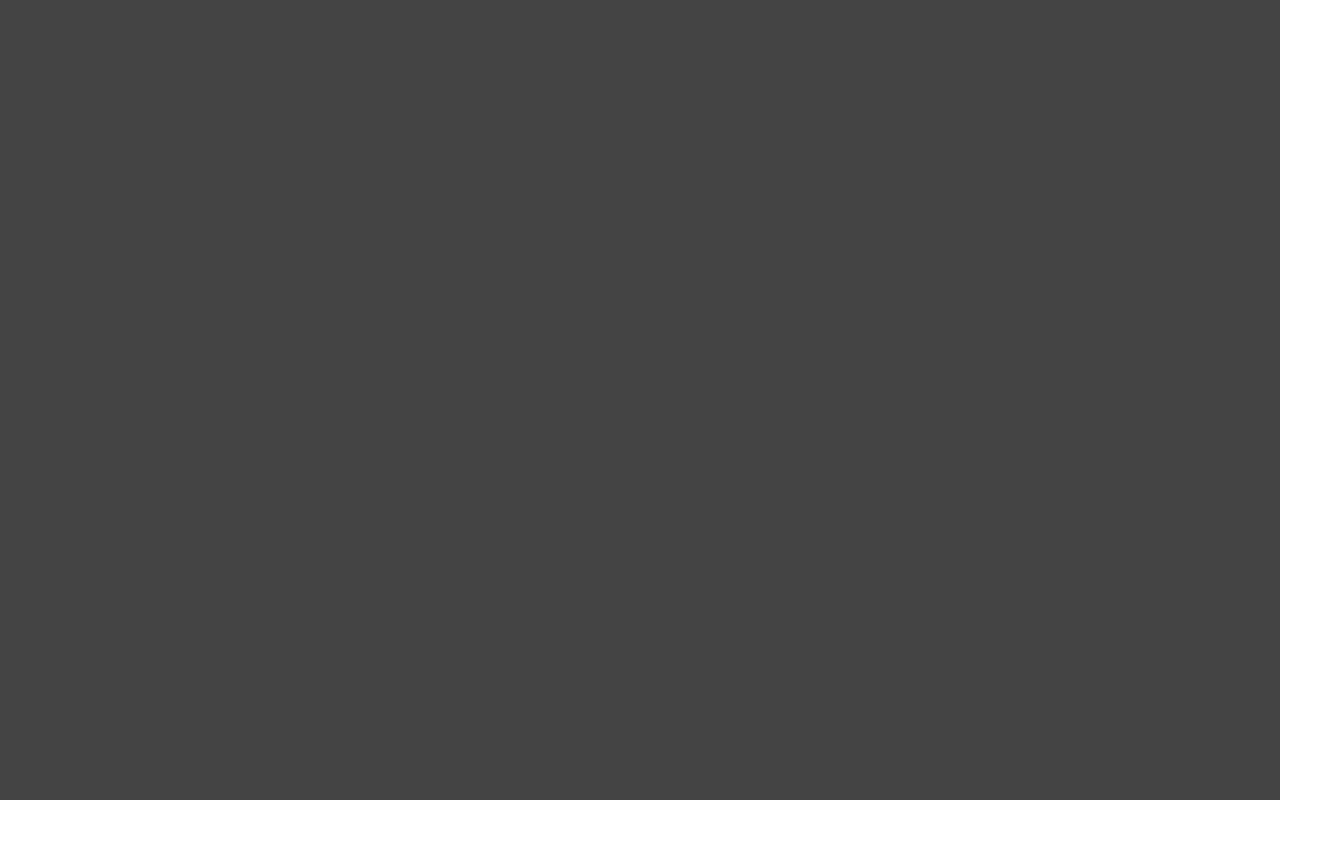
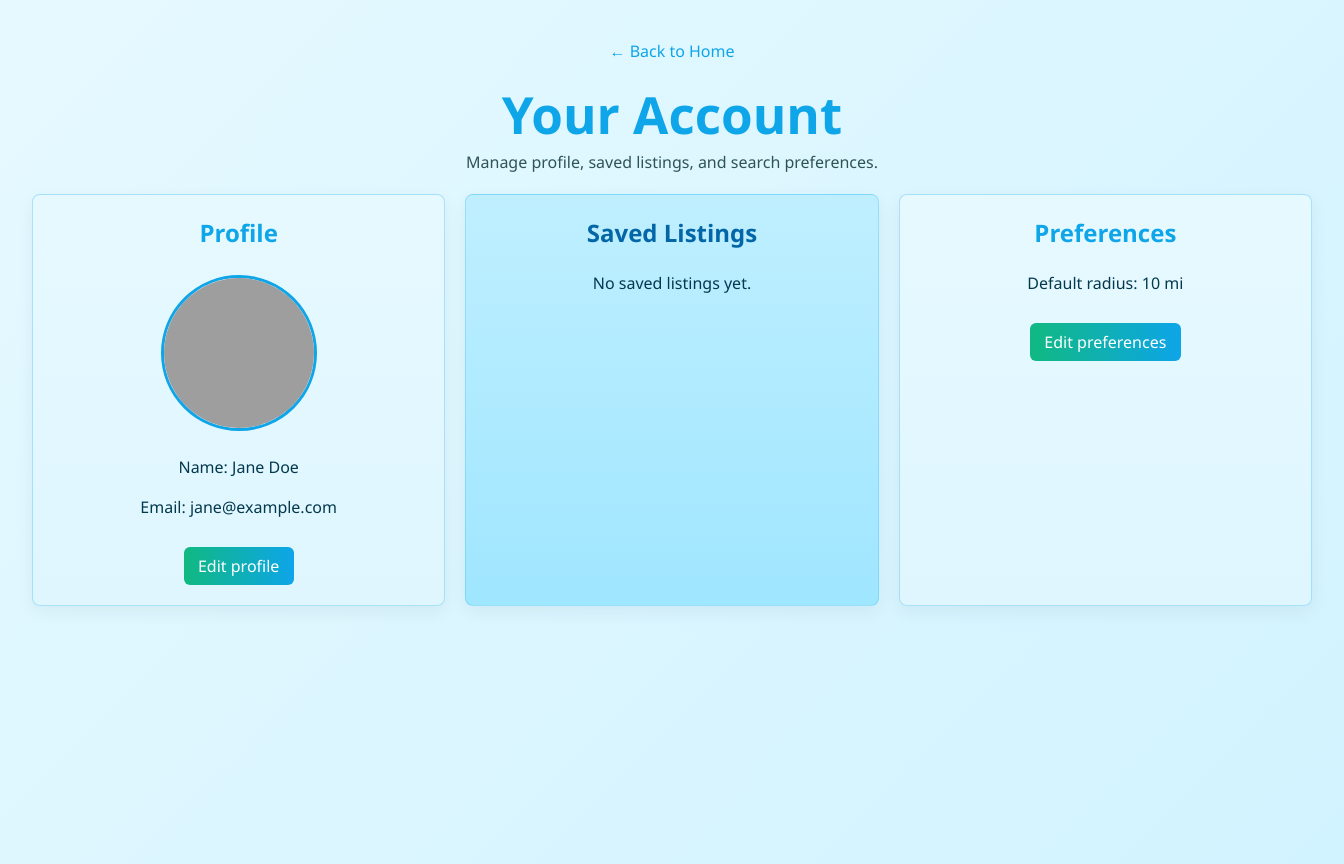
Before and after one commit to WVU-CS330-2025-08-Group03/cs330-2025-group03, a React (Vite) app in the folder frontend/app/: page /account in a window 1280 px wide. Before the commit this address had no page. Shown: the whole page, 1344 px wide, since content can reach past the window. Before the commit the page ends 800 px from the top, so only its background shows below. Built offline with nearby package versions, Linux system fonts and the light colour scheme; grey boxes are pictures that could not be loaded.

Commit message:
Account page updated

```diff
--- a/frontend/app/src/App.css
+++ b/frontend/app/src/App.css
@@ -1,14 +1,14 @@
 
 
 #root {
-  max-width: 1280px;
-  margin: 0 auto;
-  padding: 2rem;
+  width: 100%;
+  margin: 0;
+  padding: 0;
   text-align: center;
   font-family: 'Segoe UI', sans-serif;
 }
- body {
-  background-color: #444;
+body {
+  background-color: #f7f7f7; /* lighter page background instead of dark overlay */
 }
 
 /* Hero section */
--- a/frontend/app/src/App.jsx
+++ b/frontend/app/src/App.jsx
@@ -2,6 +2,7 @@ import React from "react";
 import "./App.css";
 import { Link, Routes, Route } from 'react-router-dom'
 import Login from "./login.jsx";
+import Account from './pages/Account';
 
 function Home() {
   return (
@@ -28,8 +29,9 @@ function Home() {
       </section>
 
       <footer>
-        <p>© 2025 LiveWise — Your path to homeownership made simple.</p>
-        <Link to="/login" className="">Login</Link>
+  <p>© 2025 LiveWise — Your path to homeownership made simple.</p>
+  <Link to="/login" className="">Login</Link> |
+  <Link to="/account">Account</Link>
       </footer>
     </main>
   )
@@ -40,7 +42,8 @@ function App() {
   return (
     <Routes>
       <Route path="/" element={<Home />} />
-      <Route path="/login" element={<Login />} />
+  <Route path="/login" element={<Login />} />
+  <Route path="/account" element={<Account />} />
     </Routes>
   )
 }
--- /dev/null
+++ b/frontend/app/src/pages/Account.css
@@ -0,0 +1,134 @@
+.account-page {
+  --accent-green: #10b981; /* emerald */
+  --accent-blue: #0ea5e9;  /* sky/blue */
+  position: absolute;
+  top: 0;
+  left: 0;
+  right: 0;
+  bottom: 0;
+  width: 100%;
+  min-height: 100vh;
+  margin: 0;
+  padding: 2rem;
+  /* make the main account container a soft blue */
+  background: linear-gradient(135deg, #e6f9ff 0%, #d1f3ff 100%);
+  border: none;
+  color: #03384d; /* darker blue text for contrast */
+}
+.back-button {
+  background: transparent;
+  border: none;
+  color: var(--accent-blue);
+  font-size: 1rem;
+  padding: 0.5rem 1rem;
+  cursor: pointer;
+  margin-bottom: 1rem;
+  transition: transform 0.2s ease;
+  display: inline-flex;
+  align-items: center;
+  border-radius: 6px;
+}
+
+.back-button:hover {
+  background: rgba(14,165,233,0.1);
+  transform: translateX(-4px);
+}
+
+.account-page header h1 {
+  margin: 0 0 0.5rem 0;
+  color: var(--accent-blue);
+}
+.account-page header p { color: rgba(3,43,43,0.8); margin: 0; }
+
+.account-grid {
+  display: grid;
+  grid-template-columns: repeat(auto-fit, minmax(260px, 1fr));
+  gap: 1.25rem;
+  margin-top: 1.25rem;
+}
+
+.card {
+  padding: 1.25rem;
+  /* make the small card area a subtle blue */
+  background: linear-gradient(180deg, #e6f9ff 0%, #dff6ff 100%);
+  border-radius: 8px;
+  /* stronger blue border so the square outline reads as blue */
+  border: 1px solid rgba(14,165,233,0.28);
+  box-shadow: 0 6px 18px rgba(6,30,50,0.06);
+  transition: transform 120ms ease, box-shadow 120ms ease;
+}
+.card h2 { color: var(--accent-blue); margin-top: 0; }
+
+.profile-picture-container {
+  display: flex;
+  justify-content: center;
+  margin: 1.5rem 0;
+}
+
+.profile-picture {
+  position: relative;
+  width: 150px;
+  height: 150px;
+  border-radius: 50%;
+  overflow: hidden;
+  background: #f0f9ff;
+  border: 3px solid var(--accent-blue);
+}
+
+.profile-picture img {
+  width: 100%;
+  height: 100%;
+  object-fit: cover;
+}
+
+.change-picture-btn {
+  position: absolute;
+  bottom: 0;
+  left: 0;
+  right: 0;
+  background: rgba(14, 165, 233, 0.8) !important;
+  color: white;
+  font-size: 0.8rem;
+  padding: 0.5rem !important;
+  margin: 0 !important;
+  border: none;
+  opacity: 0;
+  transition: opacity 0.2s ease;
+}
+
+.profile-picture:hover .change-picture-btn {
+  opacity: 1;
+}
+
+.profile-info {
+  margin-top: 1rem;
+}
+
+.card button {
+  margin-top: 0.75rem;
+  padding: 0.5rem 0.9rem;
+  border: none;
+  border-radius: 6px;
+  color: white;
+  background: linear-gradient(90deg, var(--accent-green), var(--accent-blue));
+  cursor: pointer;
+}
+.card button:hover { transform: translateY(-1px); box-shadow: 0 6px 18px rgba(14,165,233,0.12); }
+
+.account-page .empty { color: rgba(3,43,43,0.6); }
+
+/* Make the middle (second) card more prominently blue */
+.account-grid .card:nth-child(2) {
+  background: linear-gradient(180deg, #bfefff 0%, #9fe6ff 100%);
+  border: 1px solid rgba(14,165,233,0.22);
+}
+.account-grid .card:nth-child(2) h2 {
+  color: #0366a6; /* darker blue for the heading */
+}
+
+.card:hover,
+.card:focus-within {
+  transform: translateY(-4px);
+  box-shadow: 0 12px 28px rgba(14,165,233,0.12);
+  outline: 3px solid rgba(14,165,233,0.08);
+}
--- /dev/null
+++ b/frontend/app/src/pages/Account.jsx
@@ -0,0 +1,49 @@
+import React from 'react';
+import { useNavigate } from 'react-router-dom';
+import './Account.css';
+
+export default function Account() {
+  const navigate = useNavigate();
+  // mock data for now
+  const user = { name: 'Jane Doe', email: 'jane@example.com' };
+
+  return (
+    <div className="account-page">
+      <header>
+        <button className="back-button" onClick={() => navigate('/')}>
+          ← Back to Home
+        </button>
+        <h1>Your Account</h1>
+        <p>Manage profile, saved listings, and search preferences.</p>
+      </header>
+
+      <section className="account-grid">
+        <div className="card">
+          <h2>Profile</h2>
+          <div className="profile-picture-container">
+            <div className="profile-picture">
+              <img src={user.profilePicture || '/default-avatar.png'} alt="Profile" />
+              <button className="change-picture-btn">Change Picture</button>
+            </div>
+          </div>
+          <div className="profile-info">
+            <p>Name: {user.name}</p>
+            <p>Email: {user.email}</p>
+            <button>Edit profile</button>
+          </div>
+        </div>
+
+        <div className="card">
+          <h2>Saved Listings</h2>
+          <p>No saved listings yet.</p>
+        </div>
+
+        <div className="card">
+          <h2>Preferences</h2>
+          <p>Default radius: 10 mi</p>
+          <button>Edit preferences</button>
+        </div>
+      </section>
+    </div>
+  );
+}
```
